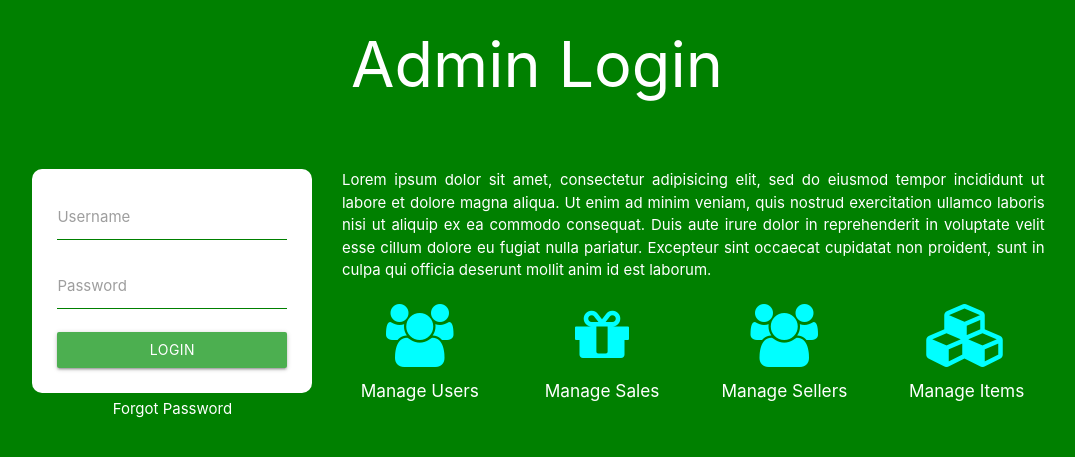
After one commit to DewHunt/Dew-Online-Market, a CodeIgniter app: page /database/index.php/admin/index in a window 1280 px wide. The commit adds this page. Shown: the top 457 px of the page, without its empty margins (103-1178 px from the left). Run offline with CodeIgniter, Linux system fonts and the light colour scheme; some libraries are stand-ins or nearby versions.

Commit message:
Update - 181128

```diff
--- /dev/null
+++ b/application/controllers/Admin.php
@@ -0,0 +1,63 @@
+<?php
+	/**
+	 *
+	 */
+	class Admin extends CI_Controller
+	{
+
+		public function __construct()
+		{
+			parent::__construct();
+			$this->load->model('Admin/AdminModel','am');
+		}
+
+		public function index()
+		{
+			if ($this->session->userdata('admin_username') == "" && $this->session->userdata('admin_password') == "")
+			{
+				$this->load->view('Admin/index');
+			}
+			else
+			{
+				return redirect('Admin/Dashboard');
+			}
+		}
+
+		public function Login()
+		{
+			$username = $this->input->post('admin-username');
+			$password = $this->input->post('admin-password');
+
+			$result = $this->am->Login($username,$password);
+
+			if ($result)
+			{
+				$admin_session = [
+					'admin_username' => $username,
+					'admin_password' => $password
+				];
+
+				$this->session->set_userdata($admin_session);
+
+				return redirect('Admin/Dashboard');
+			}
+			else
+			{
+				$this->session->set_flashdata('msg','Username or Password Incorrect');
+				return redirect('Admin/index');
+			}
+		}
+
+		public function Dashboard()
+		{
+			if ($this->session->userdata('admin_username') == "" && $this->session->userdata('admin_password') == "")
+			{
+				return redirect('Admin/index');
+			}
+			else
+			{
+				$this->load->view('Admin/dashboard');
+			}
+		}
+	}
+?>
--- a/application/controllers/Seller.php
+++ b/application/controllers/Seller.php
@@ -94,7 +94,7 @@
 			}
 			else
 			{
-				$this->load->view('Seller/Dashboard');
+				$this->load->view('Seller/dashboard');
 			}
 		}
 
--- /dev/null
+++ b/application/models/Admin/AdminModel.php
@@ -0,0 +1,21 @@
+<?php
+	/**
+	 *
+	 */
+	class AdminModel extends CI_Model
+	{
+		public function Login($username, $password)
+		{
+			$admin_check = $this->db->get_where('admin',['admin_username' => $username, 'admin_password'=>$password]);
+
+			if ($admin_check->num_rows() > 0)
+			{
+				return true;
+			}
+			else
+			{
+				return false;
+			}
+		}
+	}
+?>
--- /dev/null
+++ b/application/views/Admin/index.php
@@ -0,0 +1,220 @@
+<!DOCTYPE html>
+<html>
+	<meta name="viewport" content="width=device-width, initial-scale=1">
+	<head>
+		<title>Admin Login | DOM</title>
+
+		<!-- Shortcut Icon Section Start -->
+		<link rel="shortcut icon" href="<?= base_url('assets/images/logo/shortcut_00.png') ?>">
+		<!-- <link rel="stylesheet" type="text/css" href="../assets/images/logo/shortcut_00.png"> -->
+		<!-- Shortcut Icon Section End -->
+
+		<!-- Materialize CSS file include -->
+		<?= link_tag('assets/materialize/css/materialize.css'); ?>
+		<!-- <link rel="stylesheet" type="text/css" href="../assets/materialize/css/materialize.css"> -->
+
+		<!-- Font Awesome CSS file include -->
+		<?= link_tag('assets/font-awesome-4.7.0/css/font-awesome.css'); ?>
+		<!-- <link rel="stylesheet" type="text/css" href="../assets/font-awesome-4.7.0/css/font-awesome.css"> -->
+
+		<!-- Material Icons CSS file Include -->
+		<link href="https://fonts.googleapis.com/icon?family=Material+Icons" rel="stylesheet">
+
+		<!-- Custome CSS File Include -->
+		<style type="text/css">
+			body{
+				background: green;
+			}
+
+			#admin-design{
+				border: 0px solid;
+				margin: 15px;
+			}
+
+			#admin-heading{
+				border: 0px solid white;
+				margin: 5px;
+				padding: 15px 15px 60px 15px;
+				text-align: center;
+				color: white;
+			}
+
+			#login-section{
+				border: 0px solid;
+				background: white;
+				border-radius: 10px;
+				margin: 5px;
+				padding: 10px 25px 25px 25px;
+			}
+
+			#login-section button{
+				width: 100%;
+			}
+
+			#login-link{
+				color: white;
+			}
+
+			#admin-username, #admin-password{
+				border-bottom: 1px solid green;
+				box-shadow: none;
+			}
+
+			#admin-username:focus + label, #admin-password:focus + label{
+				color: green;
+				font-weight: bold;
+				text-transform: uppercase;
+			}
+
+			#paragraph{
+				border: 0px solid;
+				margin-top: 5px;
+				margin-right: -8px;
+				margin-bottom: 0px;
+				margin-left: -8px;
+				padding: 0px 10px 0px 10px;
+			}
+
+			#paragraph p{
+				color: white;
+				text-align: justify;
+				margin-top: 2px;
+				margin-bottom: 2px;
+			}
+
+			#icon-border{
+				border: 0px solid;
+				margin-top: -15px;
+			}
+
+			#icon{
+				border: 0px solid;
+				margin-top: 12px;
+				margin-right: -8px;
+				margin-bottom: 8px;
+				margin-left: -8px;
+				padding: 0px 10px 0px 10px;
+			}
+
+			#icon h1{
+				margin: 0px;
+				color: white;
+			}
+
+			#icon span{
+				color: cyan;
+			}
+
+			#icon h6{
+				color: white;
+			}
+		</style>
+	</head>
+	<body>
+		<!-- Body Section Start -->
+
+		<div id="admin-design">
+			<h1 id="admin-heading">Admin Login</h1>
+
+			<!-- Login Form Section Start -->
+			<div class="row">
+				<div class="col l1 m1 s12"></div>
+				<?= form_open("Admin/Login"); ?>
+				<div class="col l3 m3 s12">
+					<div id="login-section">
+						<div class="input-field">
+							<input type="text" name="admin-username" id="admin-username" required>
+							<label for="admin-username">Username</label>
+						</div>
+
+						<div class="input-field">
+							<input type="password" name="admin-password" id="admin-password" required>
+							<label for="admin-password">Password</label>
+						</div>
+						<!-- Login Failed Message Section Start -->
+						<?php
+							if ($msg = $this->session->flashdata('msg'))
+							{
+						?>
+							<p class="red-text"><?php echo $msg; ?></p>.
+						<?php
+							}
+						?>
+						<!-- Login Failed Message Section End -->
+
+						<button type="submit" class="btn waves-effect waves-light green">Login</button>
+					</div>
+					<center><a href="" id="login-link">Forgot Password</a></center>
+				</div>
+				<?= form_close(); ?>
+
+				<div class="col l7 m7 s12">
+					<div class="row">
+						<div class="col l12 m12 s12" id="">
+							<div id="paragraph">
+								<p>
+									Lorem ipsum dolor sit amet, consectetur adipisicing elit, sed do eiusmod
+									tempor incididunt ut labore et dolore magna aliqua. Ut enim ad minim veniam,
+									quis nostrud exercitation ullamco laboris nisi ut aliquip ex ea commodo
+									consequat. Duis aute irure dolor in reprehenderit in voluptate velit esse
+									cillum dolore eu fugiat nulla pariatur. Excepteur sint occaecat cupidatat non
+									proident, sunt in culpa qui officia deserunt mollit anim id est laborum.
+								</p>
+							</div>
+						</div>
+					</div>
+
+					<div class="row">
+						<div class="col l3 m3 s12" id="icon-border">
+							<div id="icon">
+								<center>
+									<h1><span class="fa fa-users"></span></h1>
+									<h6>Manage Users</h6>
+								</center>
+							</div>
+						</div>
+
+						<div class="col l3 m3 s12" id="icon-border">
+							<div id="icon">
+								<center>
+									<h1><span class="fa fa-gift"></span></h1>
+									<h6>Manage Sales</h6>
+								</center>
+							</div>
+						</div>
+
+						<div class="col l3 m3 s12" id="icon-border">
+							<div id="icon">
+								<center>
+									<h1><span class="fa fa-users"></span></h1>
+									<h6>Manage Sellers</h6>
+								</center>
+							</div>
+						</div>
+
+						<div class="col l3 m3 s12" id="icon-border">
+							<div id="icon">
+								<center>
+									<h1><span class="fa fa-cubes"></span></h1>
+									<h6>Manage Items</h6>
+								</center>
+							</div>
+						</div>
+					</div>
+				</div>
+				<div class="col l1 m1 s12"></div>
+			</div>
+			<!-- Login Form Section End -->
+		</div>
+
+		<!-- Body Section End -->
+
+		<!-- JQuery JS file include -->
+		<script type="text/javascript" src="<?= base_url('assets/jquery/jquery-3.3.1.min.js') ?>"></script>
+		<!-- <script type="text/javascript" src="../assets/jquery/jquery-3.3.1.min.js"></script> -->
+
+		<!-- Materialize JS file include -->
+		<script type="text/javascript" src="<?= base_url('assets/materialize/js/materialize.js'); ?>"></script>
+		<!-- <script type="text/javascript" src="../assets/materialize/js/materialize.js"></script> -->
+	</body>
+</html>
```
Also changed, not shown: application/views/Admin/dashboard.php (added, +36 -0 lines), application/views/Seller/Listing/mobile.php (+44 -24 lines).
